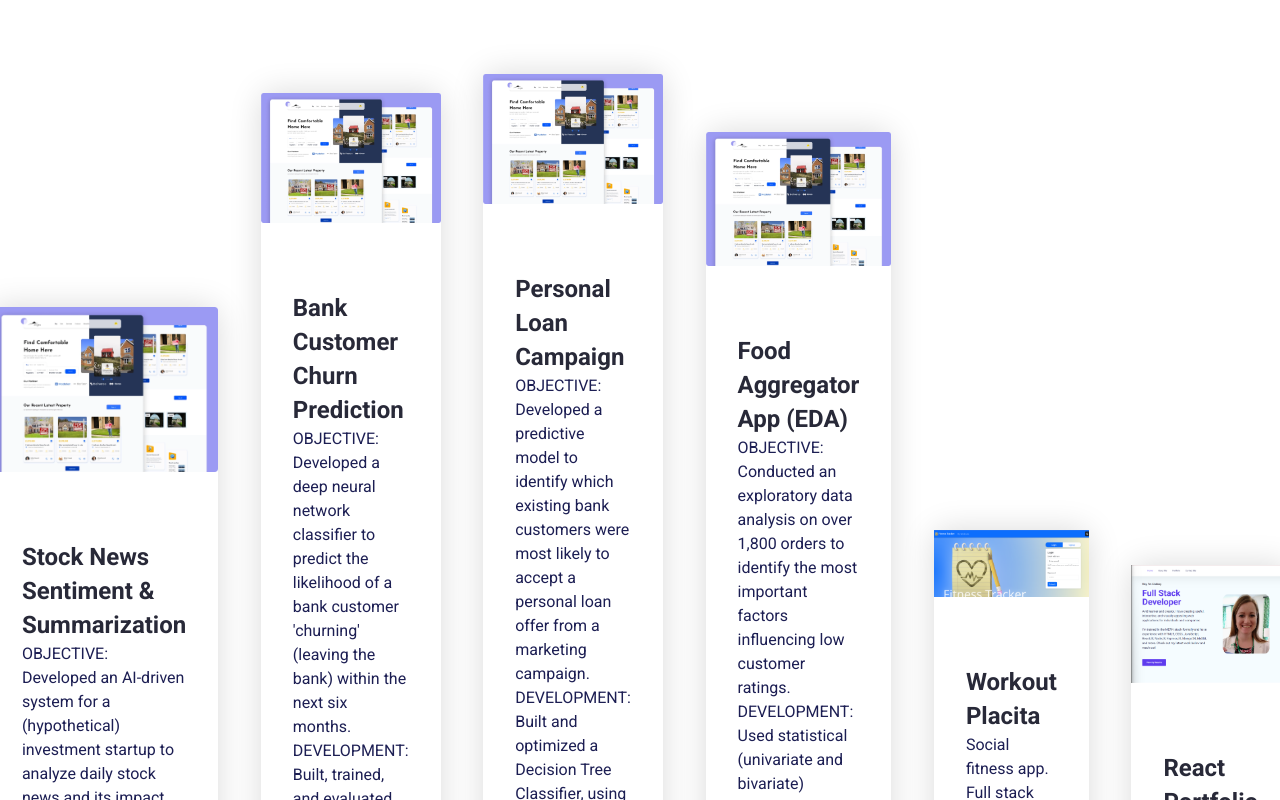
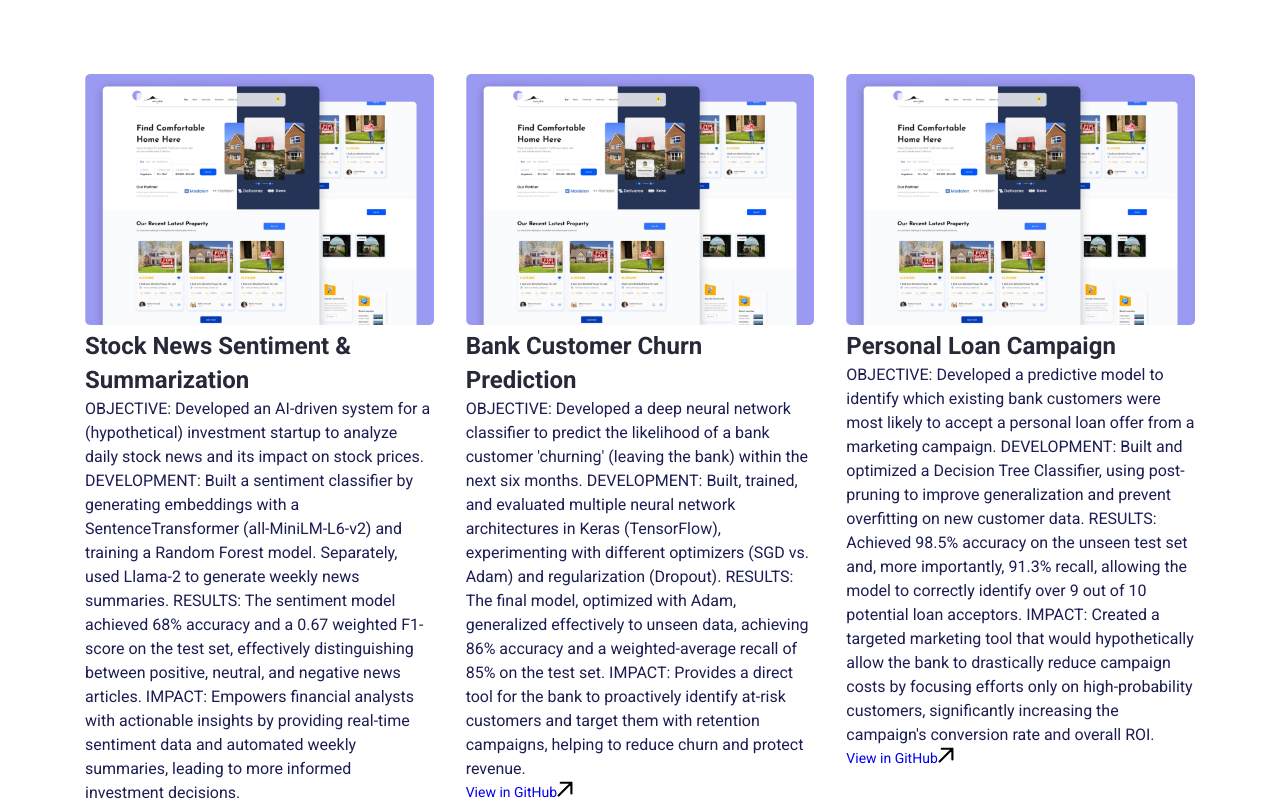
Before and after one commit to lindseycarlson23/new-react-portfolio, a React (Create React App) app: page / in a window 1280 px wide. Shown: the part 2860-3660 px from the top of the page. Built offline with nearby package versions, Linux system fonts and the light colour scheme.

Commit message:
updated portfolio container and car to grid and flexbox

```diff
--- a/src/App.css
+++ b/src/App.css
@@ -367,11 +367,18 @@ h3 {
   gap: 21.3px;
 }
 .portfolio--section--container {
-  display: flex;
-  align-items: center;
-  justify-content: center;
-  gap: 42.6px;
-  width: 100%;
+  display: grid;
+
+  /* This is the key:
+    - 'repeat' says to make multiple columns.
+    - 'auto-fit' tells it to create as many columns as will fit.
+    - 'minmax(300px, 1fr)' means each column will be at least 300px
+      wide, but can grow to fill the remaining space (1fr).
+  */
+  grid-template-columns: repeat(auto-fit, minmax(300px, 1fr));
+
+  /* This adds a nice space between your cards */
+  gap: 2rem;
 }
 .portfolio--section--img {
   border-radius: 8px;
@@ -381,35 +388,27 @@ h3 {
   width: 100%;
 }
 .portfolio--section--card {
+  /* Make the card a flex container that stacks its children vertically */
   display: flex;
   flex-direction: column;
-  align-items: flex-start;
-  gap: 32px;
-  flex: 1 0 0;
-  background: #fff;
-  box-shadow: 0 0 32px rgba(0, 0, 0, 0.15);
-  cursor: pointer;
-  border-top-left-radius: 12px;
-  border-top-right-radius: 12px;
 }
+
 .portfolio--section--card--content {
+  /* Make the content area a vertical flex container */
   display: flex;
-  padding: 32px;
   flex-direction: column;
-  align-items: flex-start;
-  gap: 32px;
-  align-self: stretch;
+
+  /* This is the magic: it makes this content div grow
+     to fill all the empty space left by the Grid */
+  flex-grow: 1;
 }
 .portfolio--section--title {
   color: var(--heading-color);
 }
 .portfolio--link {
-  text-decoration: none;
-  display: flex;
-  gap: 16px;
-  border-bottom: 1.33px solid var(--primary);
-  padding-bottom: 10.6px;
-  font-weight: 600;
+  /* This pushes the "View in GitHub" link to the
+     very bottom of the card, no matter how short the description is */
+  margin-top: auto;
 }
 .portfolio--section--card:hover path {
   stroke: #006b6a;
```
